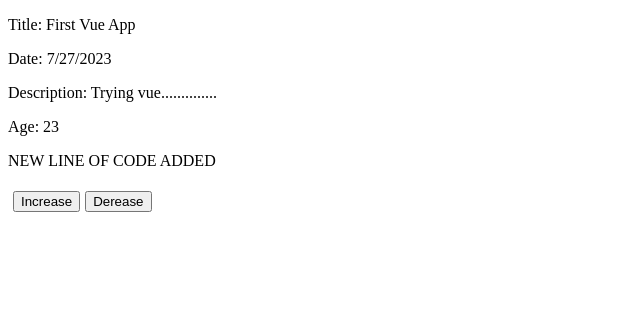
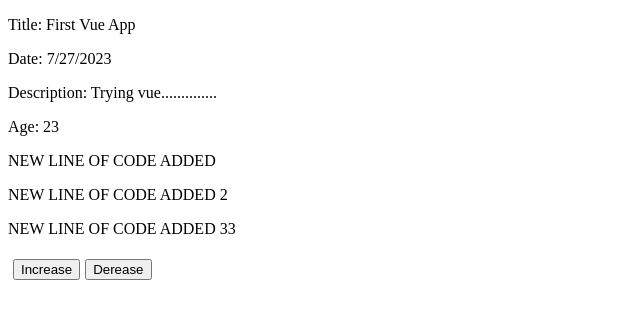
Before and after one commit to marnie-diwa/testrepo, a plain HTML site: page index.html in a window 1280 px wide. Shown: the whole page, without its empty margins (0-640 px from the left). Drawn offline with nearby package versions, Linux system fonts and the light colour scheme.

Commit message:
francisco Edited Index.html

```diff
--- a/index.html
+++ b/index.html
@@ -13,6 +13,8 @@
         <p> Description: {{ description }} </p>
         <p> Age: {{ age }}</p>
         <p> NEW LINE OF CODE ADDED </p>
+        <p> NEW LINE OF CODE ADDED 2 </p>
+        <p> NEW LINE OF CODE ADDED 33 </p>
 
         <button v-on:click="age++" style="margin:5px"> Increase </button>
         <button v-on:click="age--"> Derease </button>
```
